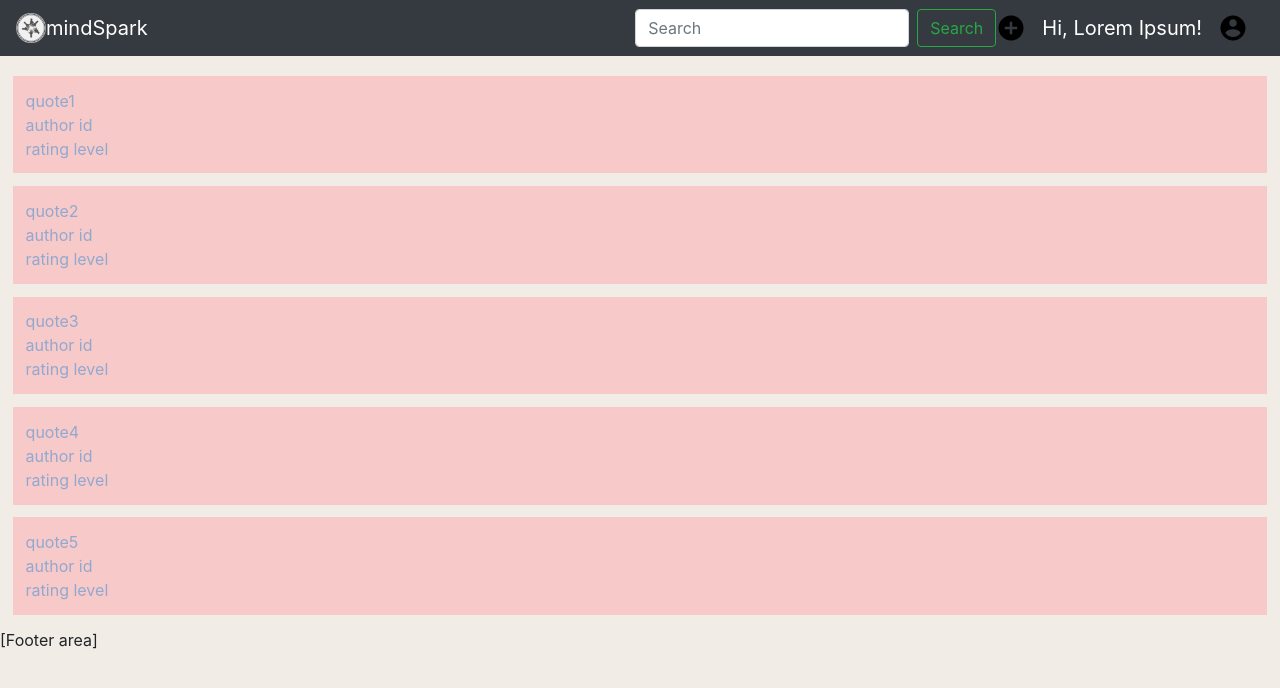
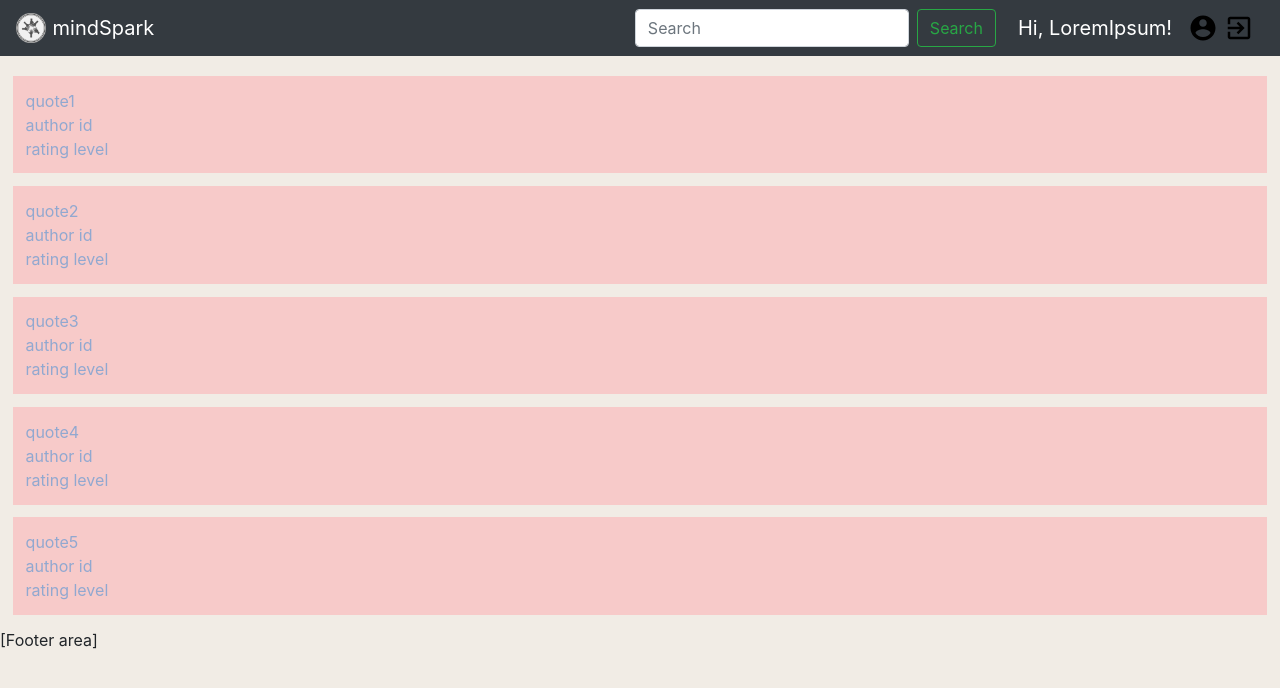
Before and after one commit to abansal98/mindSpark, a React (Create React App) app in the folder react-app/: page /home in a window 1280 px wide. Shown: the top 688 px of the page. Built offline with nearby package versions, Linux system fonts and the light colour scheme.

Commit message:
solved margin problem

```diff
--- a/react-app/src/navbar.js
+++ b/react-app/src/navbar.js
@@ -1,7 +1,7 @@
 import React, { Component } from "react";
-import logo from "./icons/logo.png";
-import userProfile from "./icons/baseline-account_circle-24px.svg";
-import addQuote from "./icons/baseline-add_circle-24px.svg";
+import logoIcon from "./icons/logo.png";
+import userProfileIcon from "./icons/baseline-account_circle-24px.svg";
+import logout from "./icons/baseline-exit_to_app-24px.svg";
 import {
   Navbar,
   Nav,
@@ -11,8 +11,7 @@ import {
   NavbarBrand
 } from "react-bootstrap";
 import { Link } from "react-router-dom";
-
-// hello
+import "./Navbar.css";
 
 class NavBar extends Component {
   render() {
@@ -25,10 +24,10 @@ class NavBar extends Component {
           variant="dark"
           fixed="top"
         >
-          <a href="/">
+          <a href="/home">
             <Navbar.Brand>
               <img
-                src={logo}
+                src={logoIcon}
                 width="30"
                 height="30"
                 className="d-inline-block align-top"
@@ -44,7 +43,7 @@ class NavBar extends Component {
               <Nav.Link href="#Sample2">Sample2</Nav.Link>
               <Nav.Link href="#Sample3">Sample3</Nav.Link> */}
             </Nav>
-            <Nav>
+            <Nav className="searchBar">
               <Form inline>
                 <FormControl
                   type="text"
@@ -53,26 +52,28 @@ class NavBar extends Component {
                 />
                 <Button variant="outline-success">Search</Button>
               </Form>
-              <Navbar.Brand href="#userprofile">
+            </Nav>
+            <Nav>
+              <Navbar.Brand>Hi, LoremIpsum!</Navbar.Brand>
+              <Navbar.Brand>
+                <a href="/signup" className="userProfileIcon">
                   <img
-                  src={addQuote}
+                    src={userProfileIcon}
                     width="30"
                     height="30"
                     className="d-inline-block align-top"
                   />
-              </Navbar.Brand>
-              <Navbar.Brand>Hi, Lorem Ipsum!</Navbar.Brand>
+                </a>
                 <a href="/signup">
-                {" "}
-                <Navbar.Brand>
+                  {/* Implement logout feature here! */}
                   <img
-                    src={userProfile}
+                    src={logout}
                     width="30"
                     height="30"
                     className="d-inline-block align-top"
                   />
+                </a>
               </Navbar.Brand>
-              </a>
             </Nav>
           </Navbar.Collapse>
         </Navbar>
```
Also changed, not shown: react-app/src/icons/baseline-exit_to_app-24px.svg (added). Lines whose indentation alone changed are shown as unchanged.
